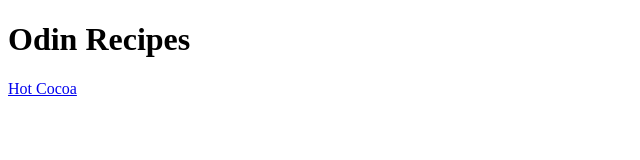
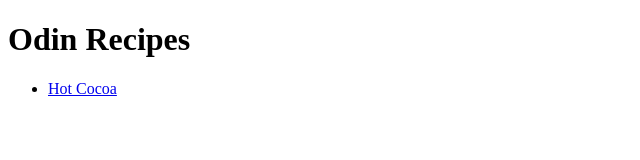
Before and after one commit to tobbiforhire/odin-recipes, a plain HTML site: page index.html in a window 1280 px wide. Shown: the full height of the page, 0-640 px from the left. Drawn offline with Linux system fonts and the light colour scheme.

Commit message:
Nest the href elements in an unordered list

```diff
--- a/index.html
+++ b/index.html
@@ -6,6 +6,8 @@
     </head>
     <body>
         <h1>Odin Recipes</h1>
-        <a href="recipes/hot-cocoa.html">Hot Cocoa</a>
+        <ul>
+            <li><a href="recipes/hot-cocoa.html">Hot Cocoa</a></li>
+        </ul>
     </body>
 </html>
```
